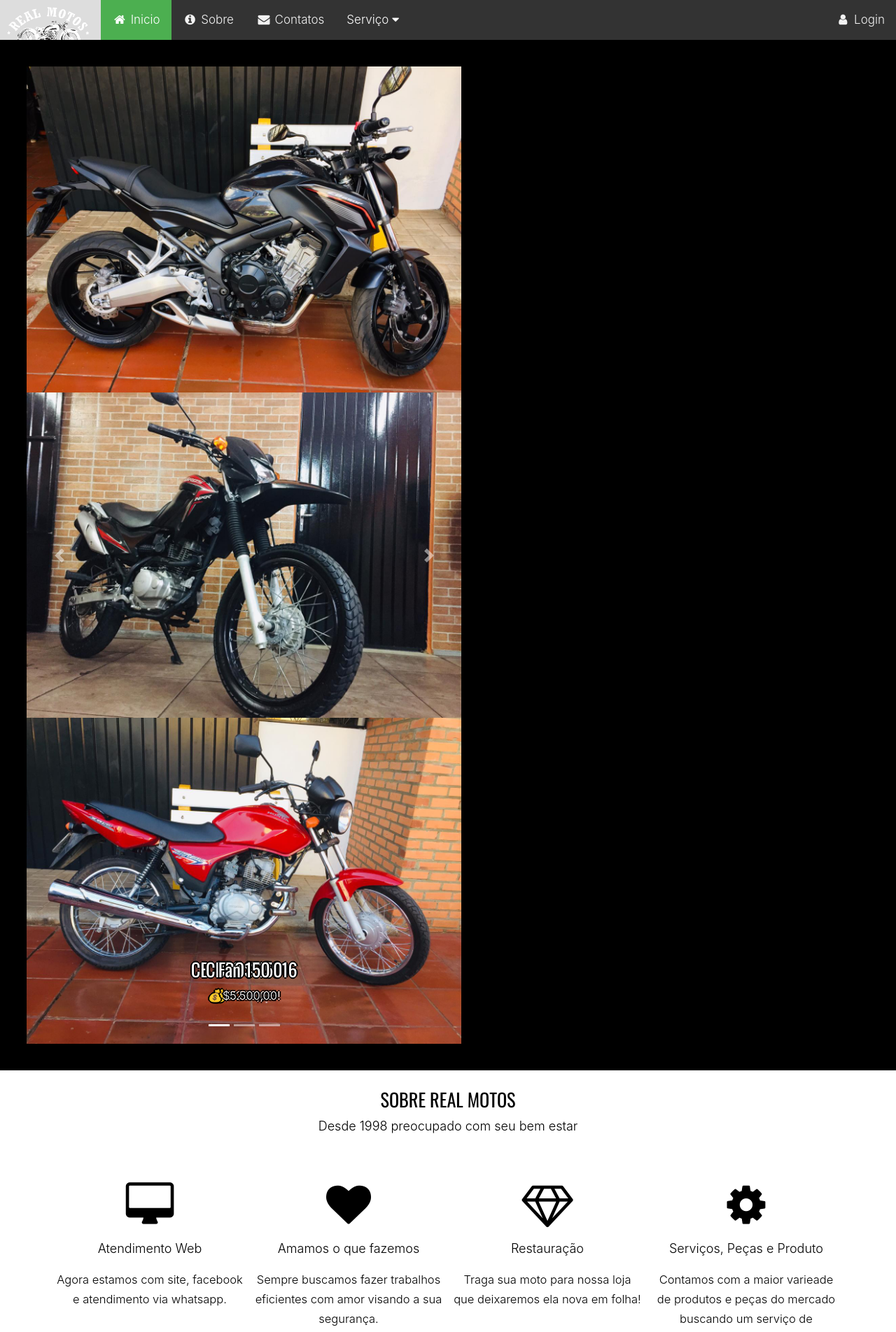
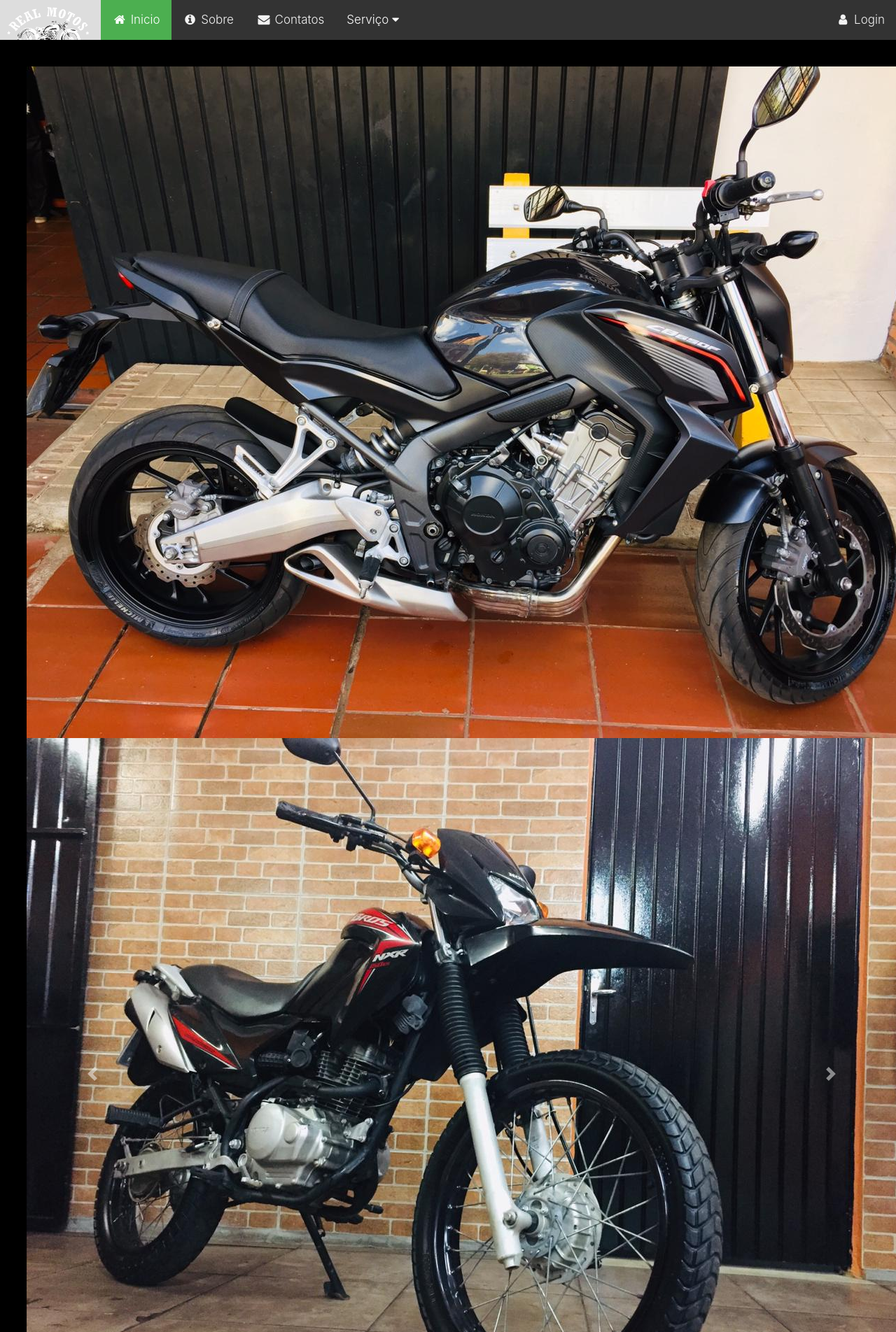
Before and after one commit to vinyciust/IFSC, a PHP site: page / in a window 1280 px wide. Shown: the top 1904 px of the page at 70% size. Run offline with PHP 8.4, Linux system fonts and the light colour scheme; some web fonts are replaced.

Commit message:
Update Home.php

```diff
--- a/b/Home.php
+++ b/b/Home.php
@@ -4,26 +4,7 @@
   <script src="https://ajax.googleapis.com/ajax/libs/jquery/3.4.1/jquery.min.js"></script>
   <script src="https://cdnjs.cloudflare.com/ajax/libs/popper.js/1.14.7/umd/popper.min.js"></script>
   <script src="https://maxcdn.bootstrapcdn.com/bootstrap/4.3.1/js/bootstrap.min.js"></script>
-  <style>
-  /* Make the image fully responsive */
 
-  .slide{  width: 50%;}
-
-  .carousel-inner img {
-    width: 100%;
-    height: 100%;
-  }
-
-  .carousel-inner h3, .carousel-inner p{
-    color: white;
-    text-shadow: 2px 0px 0px black,
-                 -2px 0px 0px black,
-                 0px 2px 0px black,
-                 0px -2px 0px black;
-
-  }
-
-  </style>
 <div id="demo" class="carousel slide" data-ride="carousel">
   <ul class="carousel-indicators">
     <li data-target="#demo" data-slide-to="0" class="active"></li>
```
